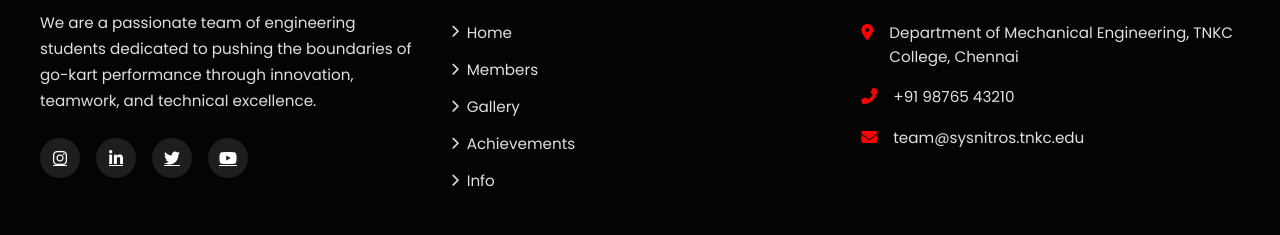
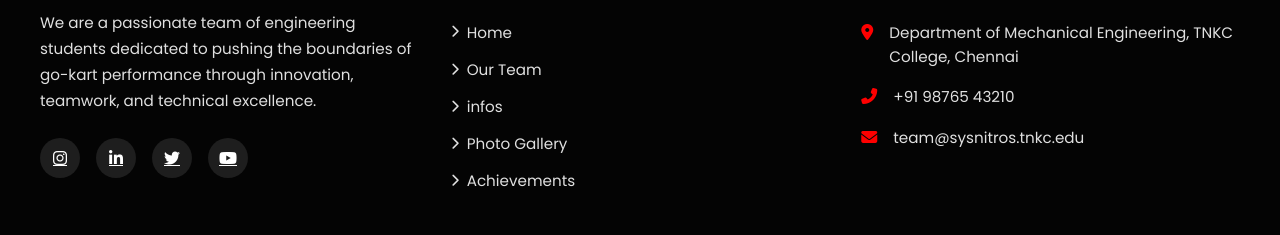
Before and after one commit to Akash14k19/SYG-MemPge, a plain HTML site: page index.html in a window 1280 px wide. Shown: the part 5907-6142 px from the top of the page. Drawn offline with Linux system fonts and the light colour scheme.

Commit message:
Update index.html

```diff
--- a/index.html
+++ b/index.html
@@ -786,10 +786,10 @@
             </div>
             <div class="nav-links">
                 <a href="https://akash14k19.github.io/SYG-Home/">Home</a>
-                <a href="members.html" class="active">Members</a>
-                <a href="gallery.html">Gallery</a>
-                <a href="achievements.html">Achievements</a>
-                <a href="info.html">Info</a>
+                <a href="https://akash14k19.github.io/SYG-MemPge/" class="active">Members</a>
+                <a href="https://akash14k19.github.io/SYG-Gallery2/">Gallery</a>
+                <a href="https://akash14k19.github.io/SYG-ACH/">Achievements</a>
+                <a href="https://akash14k19.github.io/SYG-info/">Info</a>
             </div>
             <button class="mobile-menu-btn">
                 <i class="fas fa-bars"></i>
@@ -1085,10 +1085,10 @@
                 <h4>Quick Links</h4>
                 <ul>
                     <li><a href="https://akash14k19.github.io/SYG-Home/"><i class="fas fa-chevron-right"></i> Home</a></li>
-                    <li><a href="members.html"><i class="fas fa-chevron-right"></i> Members</a></li>
-                    <li><a href="gallery.html"><i class="fas fa-chevron-right"></i> Gallery</a></li>
-                    <li><a href="achievements.html"><i class="fas fa-chevron-right"></i> Achievements</a></li>
-                    <li><a href="info.html"><i class="fas fa-chevron-right"></i> Info</a></li>
+                    <li><a href="https://akash14k19.github.io/SYG-MemPge/"><i class="fas fa-chevron-right"></i> Our Team</a></li>
+                    <li><a href="https://akash14k19.github.io/SYG-info/"><i class="fas fa-chevron-right"></i>infos</a></li>
+                    <li><a href="https://akash14k19.github.io/SYG-Gallery2/"><i class="fas fa-chevron-right"></i> Photo Gallery</a></li>
+                    <li><a href="https://akash14k19.github.io/SYG-ACH/"><i class="fas fa-chevron-right"></i> Achievements</a></li>
                 </ul>
             </div>
             <div class="footer-contact">
@@ -1230,4 +1230,5 @@
         });
     </script>
 </body>
+
 </html>
```
